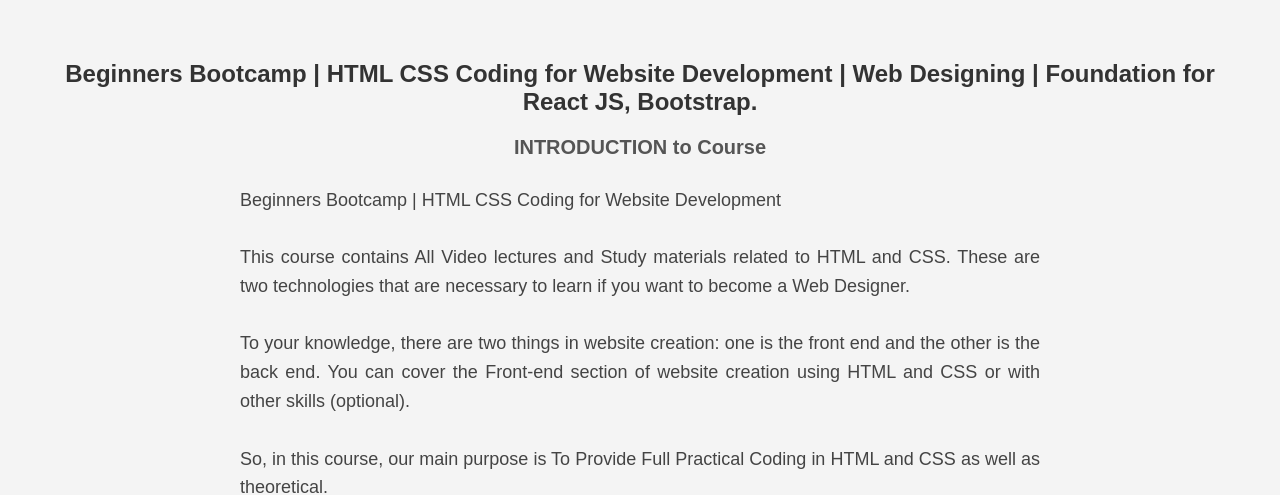
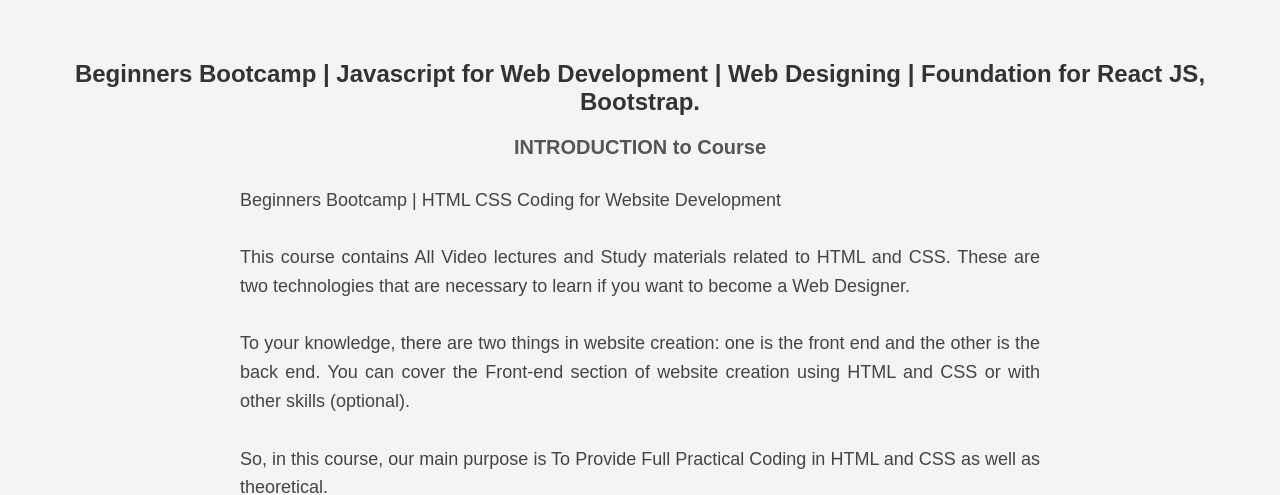
Before and after one commit to nithinchd04/nithin1, a plain HTML site: page Webpage NITHIN/Main page.html in a window 1280 px wide. Shown: the top 495 px of the page. Drawn offline with Linux system fonts and the light colour scheme; files whose address does not match are found by name.

Commit message:
Main page.html

```diff
--- a/Webpage NITHIN/Main page.html
+++ b/Webpage NITHIN/Main page.html
@@ -69,7 +69,7 @@
 </head>
 <body>
 
-    <h2>Beginners Bootcamp | HTML CSS Coding for Website Development | Web Designing | Foundation for React JS, Bootstrap.</h2>
+    <h2>Beginners Bootcamp | Javascript for Web Development | Web Designing | Foundation for React JS, Bootstrap.</h2>
 
     <h4>INTRODUCTION to Course</h4>
 
```
